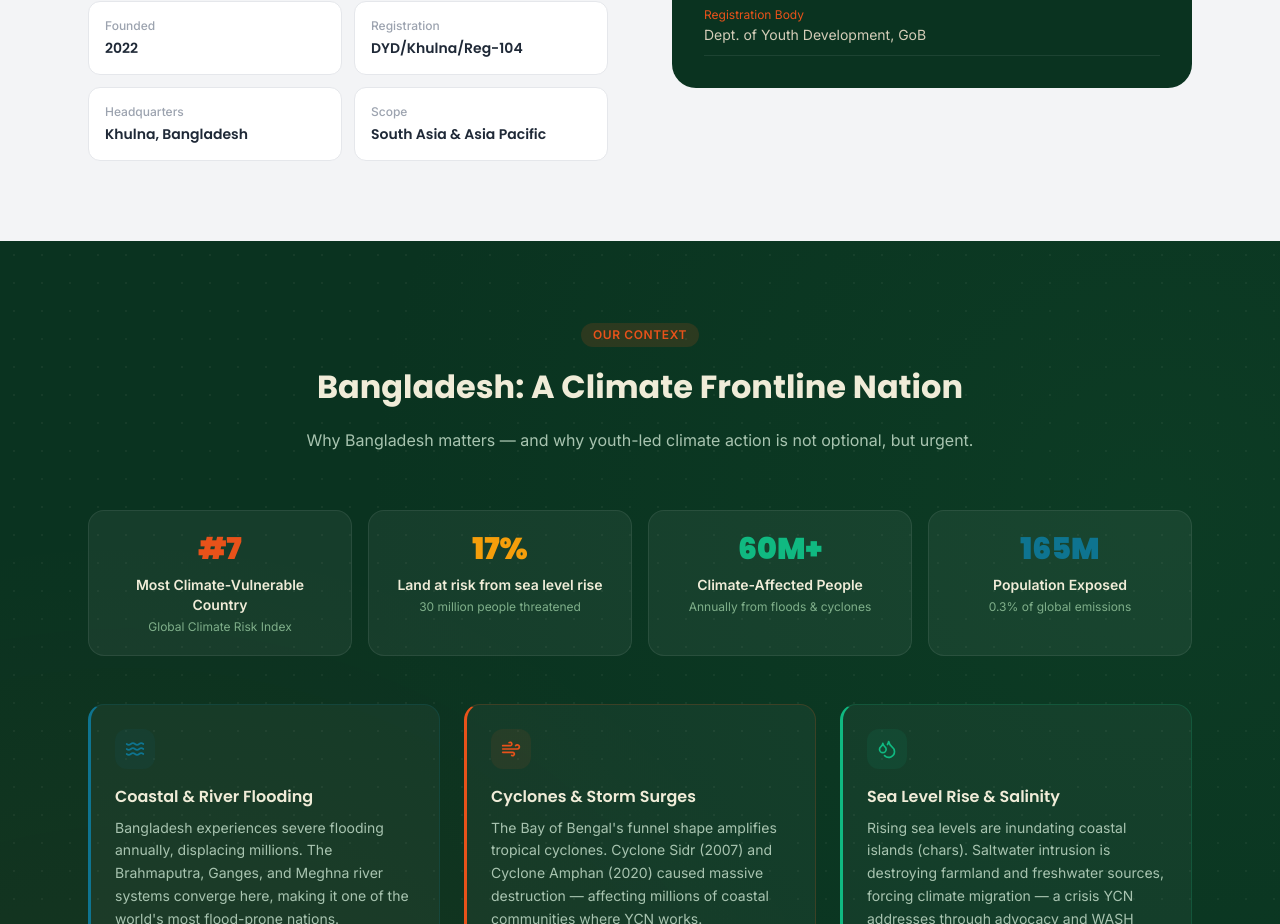
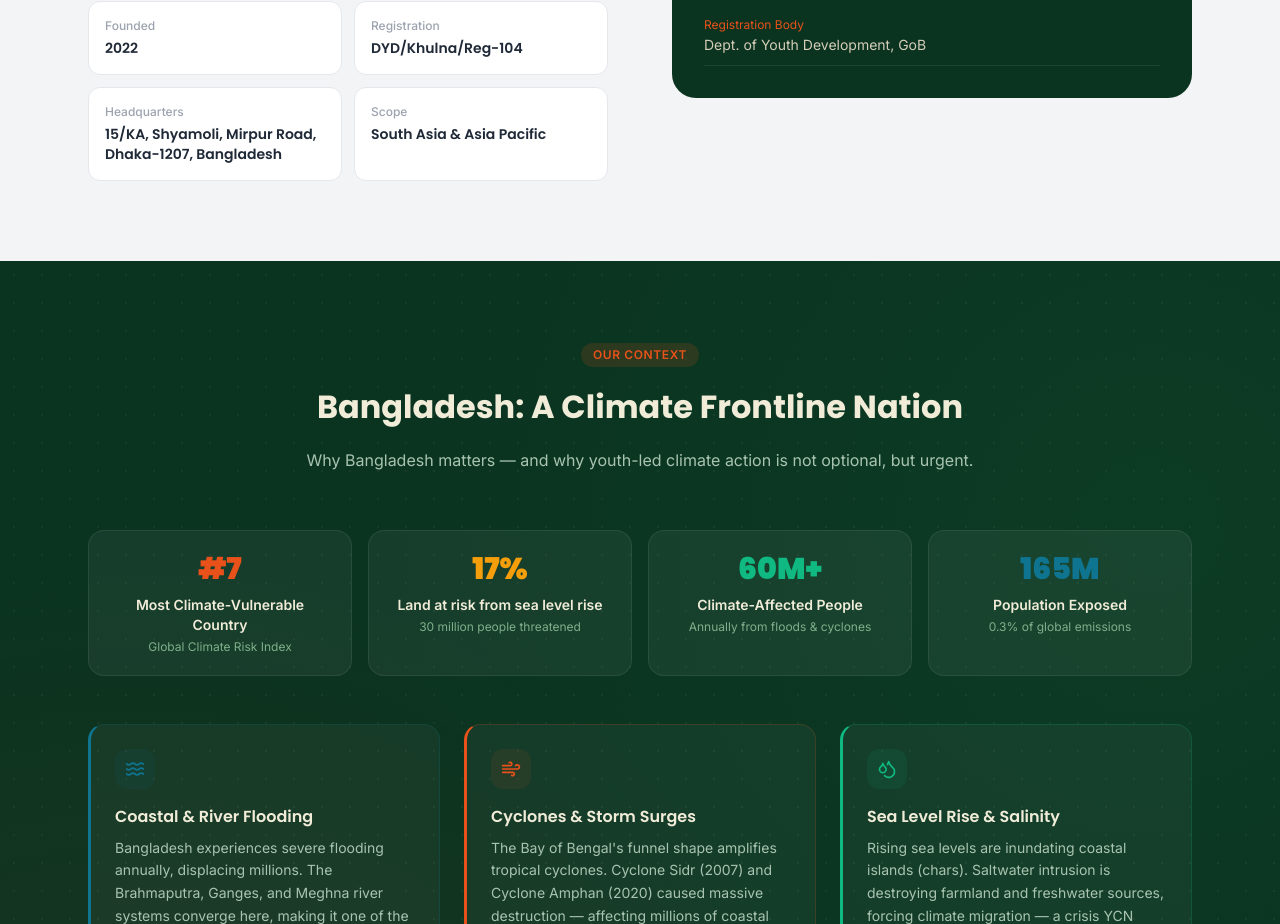
Before and after one commit to royestheking-a11y/youth-climate-network-, a React (Vite) app: page /about in a window 1280 px wide. Shown: the part 1080-2004 px from the top of the page. Built offline with nearby package versions, Linux system fonts and the light colour scheme; no server answers.

Commit message:
Update headquarters address in About section

```diff
--- a/src/app/components/AboutPage.tsx
+++ b/src/app/components/AboutPage.tsx
@@ -192,7 +192,7 @@ export function AboutPage() {
                 {[
                   { label: t('Founded', 'প্রতিষ্ঠিত'), value: '2022' },
                   { label: t('Registration', 'নিবন্ধন'), value: 'DYD/Khulna/Reg-104' },
-                  { label: t('Headquarters', 'প্রধান কার্যালয়'), value: t('Khulna, Bangladesh', 'খুলনা, বাংলাদেশ') },
+                  { label: t('Headquarters', 'প্রধান কার্যালয়'), value: t('15/KA, Shyamoli, Mirpur Road, Dhaka-1207, Bangladesh', '১৫/ক, শ্যামলী, মিরপুর রোড, ঢাকা-১২০৭, বাংলাদেশ') },
                   { label: t('Scope', 'পরিধি'), value: t('South Asia & Asia Pacific', 'দক্ষিণ এশিয়া ও এশিয়া প্যাসিফিক') },
                 ].map(({ label, value }) => (
                   <div key={label} className="p-4 rounded-xl bg-white" style={{ border: '1px solid #E5E7EB' }}>
```
